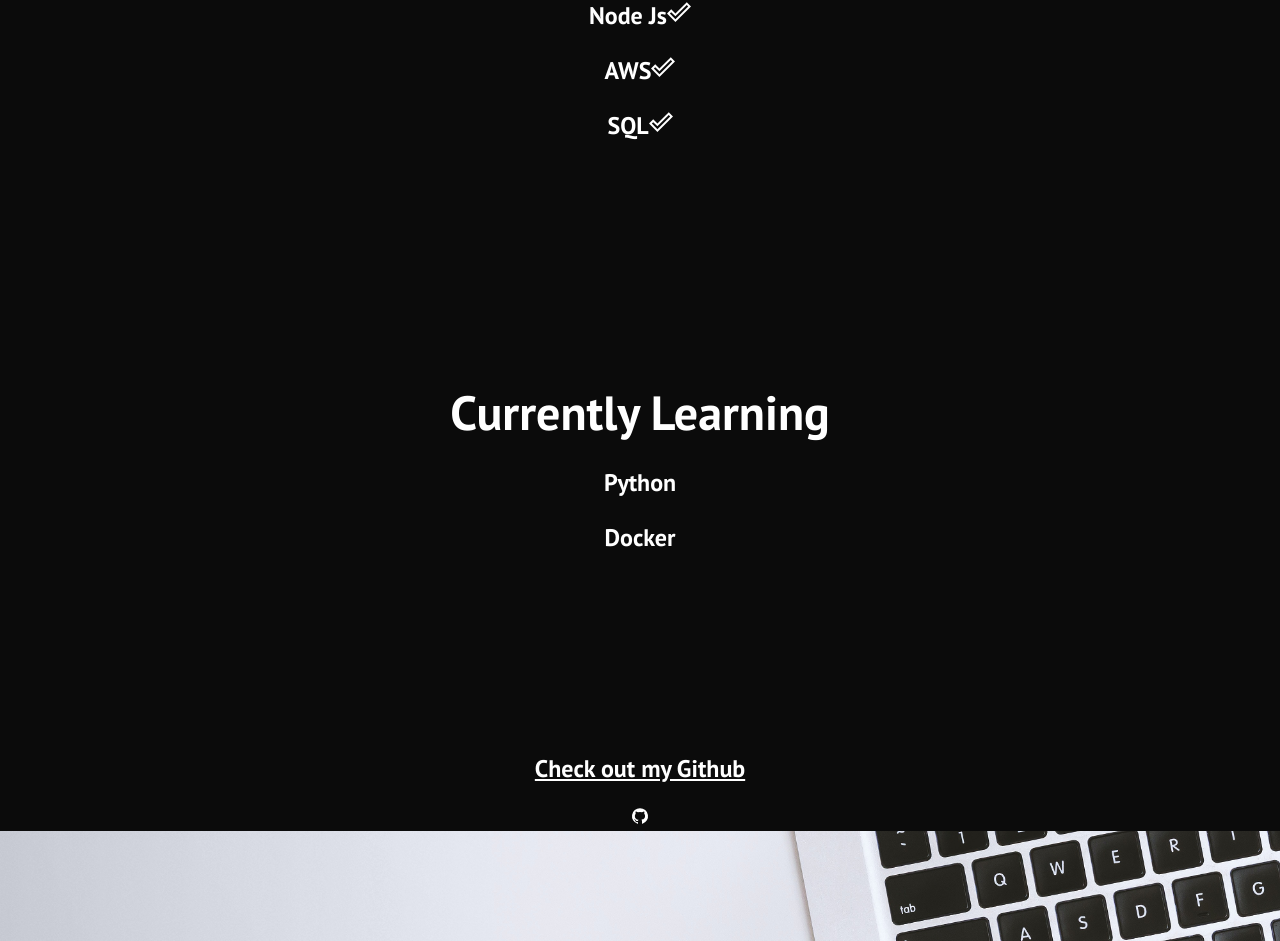
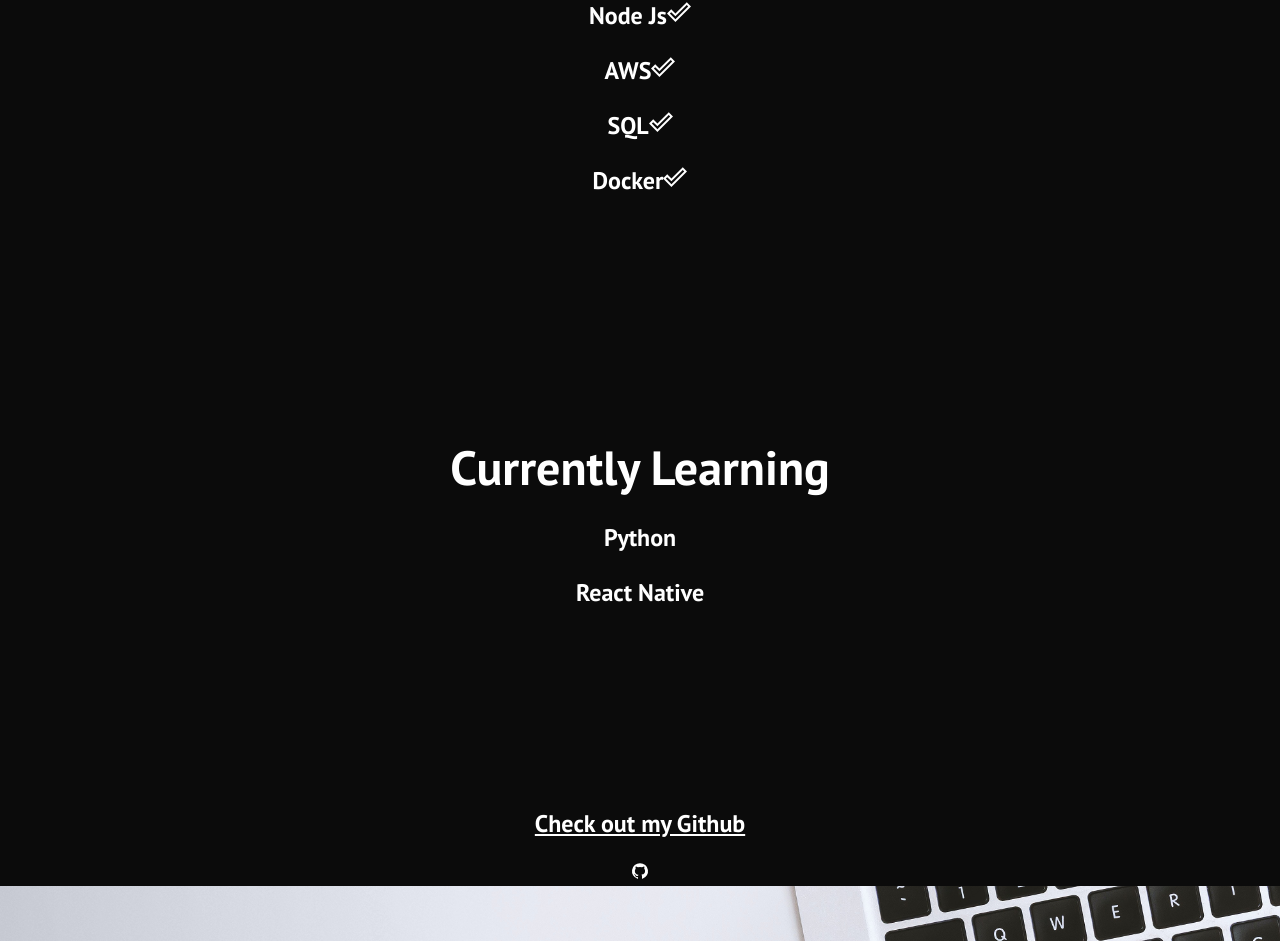
Before and after one commit to michaelshaleen/Personal-Site, a React (Create React App) app: page /software in a window 1280 px wide. Shown: the part 1096-2037 px from the top of the page. Built offline with nearby package versions, Linux system fonts and the light colour scheme.

Commit message:
small edit, updated docker ability

```diff
--- a/src/Components/Software/Software.js
+++ b/src/Components/Software/Software.js
@@ -63,6 +63,10 @@ function Software() {
         SQL
           <DoneOutlineIcon />
         </li>
+        <li data-aos="flip-up">
+        Docker
+          <DoneOutlineIcon />
+        </li>
       </ul>
     </div>
     <div className="boxes" >
@@ -74,7 +78,7 @@ function Software() {
         Python
         </li>
         <li data-aos="flip-up">
-          Docker
+          React Native
         </li>
       </ul>
       <div className="checkout"><u>
```
